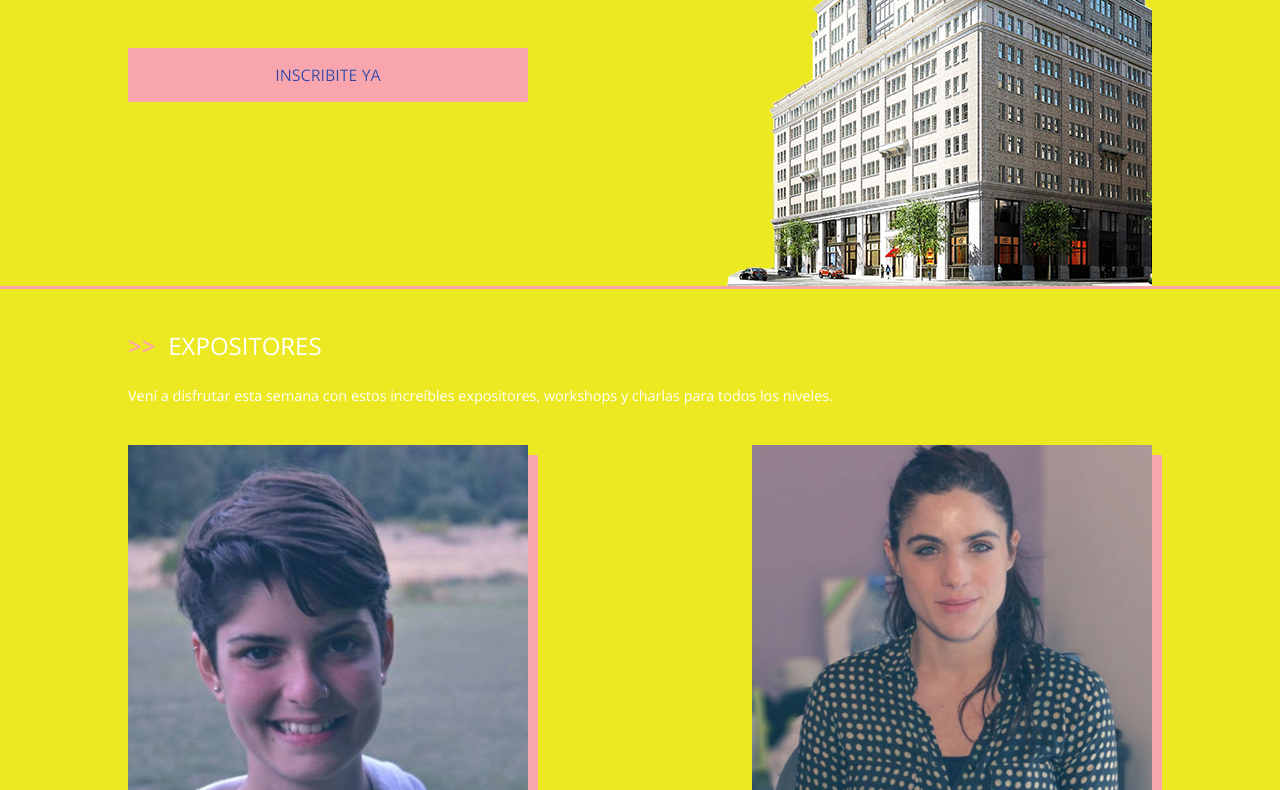
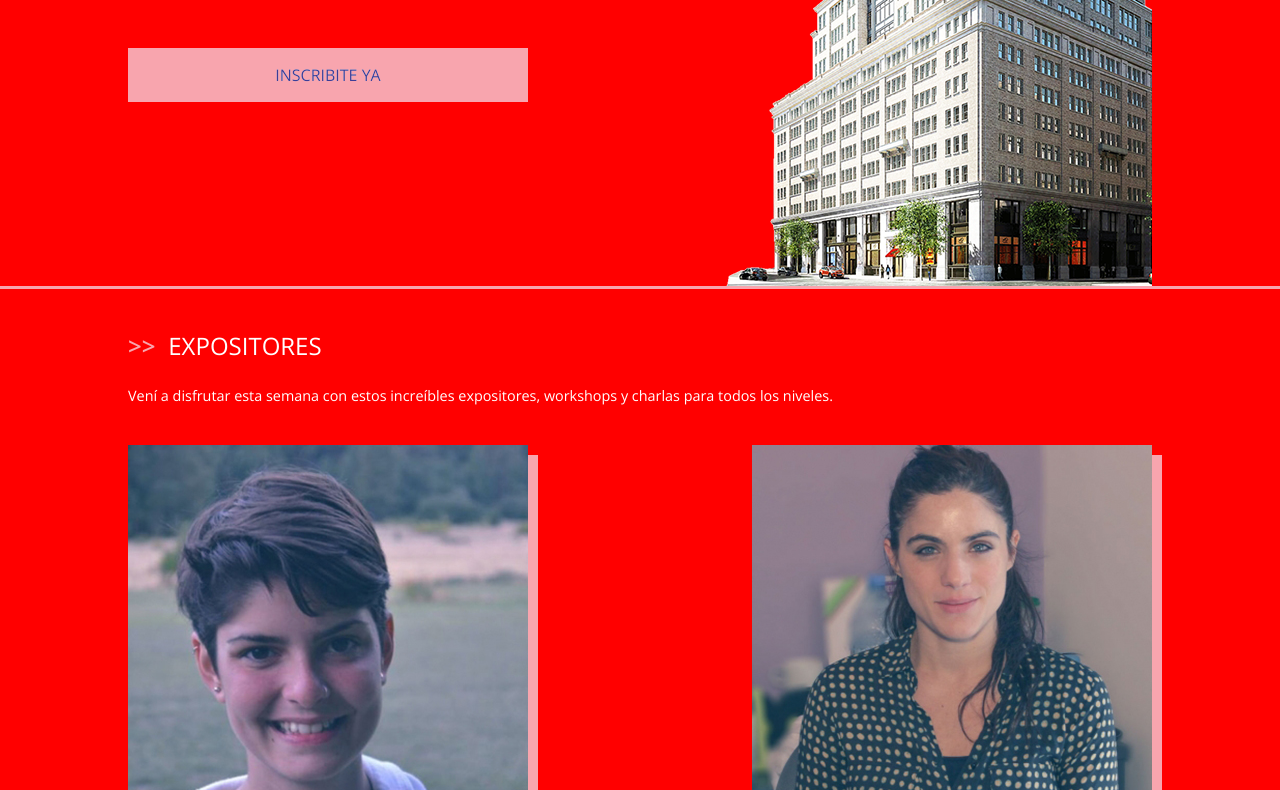
Before and after one commit to Gialloblu32/clase-git2, a plain HTML site: page index.html in a window 1280 px wide. Shown: the part 325-1115 px from the top of the page. Drawn offline with nearby package versions, Linux system fonts and the light colour scheme.

Commit message:
Background color rojo

```diff
--- a/css/style.css
+++ b/css/style.css
@@ -7,7 +7,7 @@
   box-sizing: border-box; }
 
 body {
-  background-color: #ece923;
+  background-color: red;
   font-family: "Open Sans", sans-serif;
   color: #FFF;
   overflow-x: hidden; }
```
